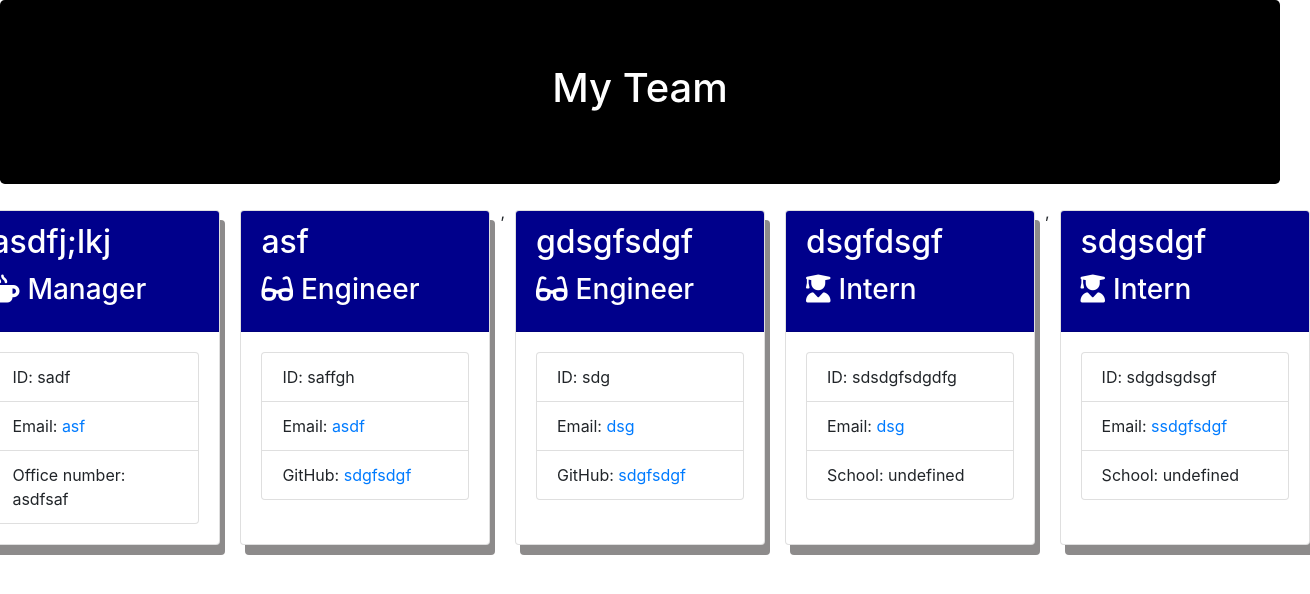
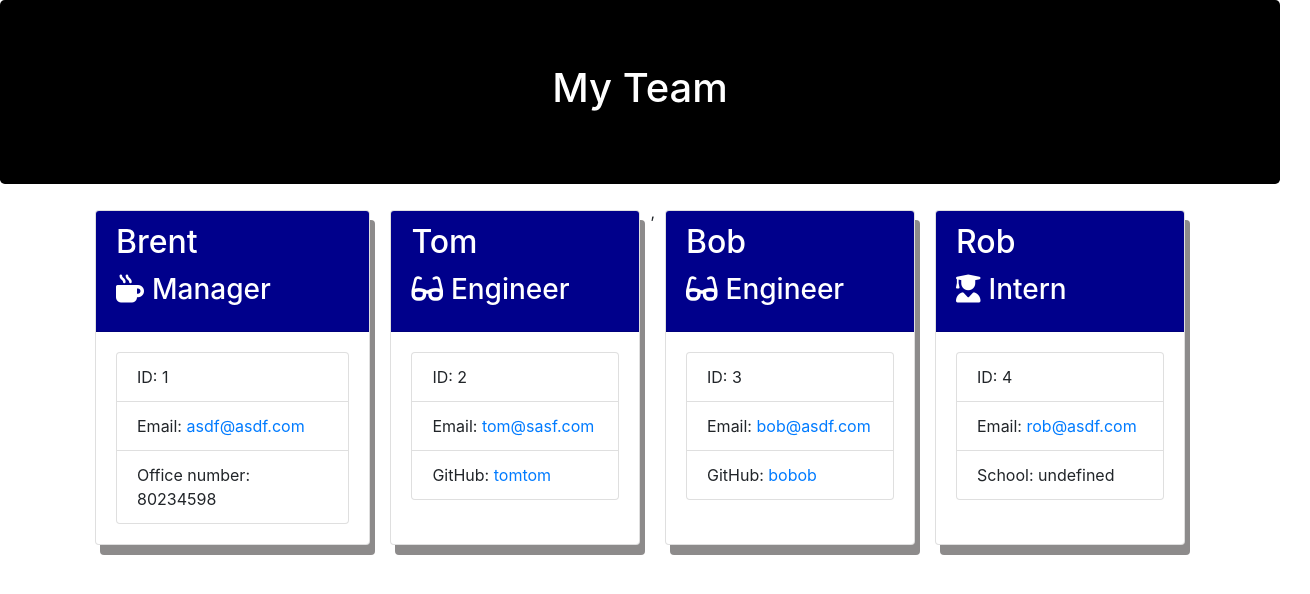
Before and after one commit to brentp24/employee-summary, a website: page Develop/output/team.html in a window 1280 px wide. Shown: the whole page, 1310 px wide, since content can reach past the window. Drawn offline with nearby package versions, Linux system fonts and the light colour scheme.

Commit message:
finishing touches

```diff
--- a/Develop/output/team.html
+++ b/Develop/output/team.html
@@ -25,65 +25,52 @@
             <div class="team-area col-12 d-flex justify-content-center">
                 <div class="card employee-card">
     <div class="card-header">
-        <h2 class="card-title">asdfj;lkj</h2>
+        <h2 class="card-title">Brent</h2>
         <h3 class="card-title"><i class="fas fa-mug-hot mr-2"></i>Manager</h3>
     </div>
     <div class="card-body">
         <ul class="list-group">
-            <li class="list-group-item">ID: sadf</li>
-            <li class="list-group-item">Email: <a href="mailto:asf">asf</a></li>
-            <li class="list-group-item">Office number: asdfsaf</li>
+            <li class="list-group-item">ID: 1</li>
+            <li class="list-group-item">Email: <a href="mailto:asdf@asdf.com">asdf@asdf.com</a></li>
+            <li class="list-group-item">Office number: 80234598</li>
         </ul>
     </div>
 </div>
 <div class="card employee-card">
     <div class="card-header">
-        <h2 class="card-title">asf</h2>
+        <h2 class="card-title">Tom</h2>
         <h3 class="card-title"><i class="fas fa-glasses mr-2"></i>Engineer</h3>
     </div>
     <div class="card-body">
         <ul class="list-group">
-            <li class="list-group-item">ID: saffgh</li>
-            <li class="list-group-item">Email: <a href="mailto:asdf">asdf</a></li>
-            <li class="list-group-item">GitHub: <a href="https://github.com/sdgfsdgf" target="_blank" rel="noopener noreferrer">sdgfsdgf</a></li>
+            <li class="list-group-item">ID: 2</li>
+            <li class="list-group-item">Email: <a href="mailto:tom@sasf.com">tom@sasf.com</a></li>
+            <li class="list-group-item">GitHub: <a href="https://github.com/tomtom" target="_blank" rel="noopener noreferrer">tomtom</a></li>
         </ul>
     </div>
 </div>
 ,<div class="card employee-card">
     <div class="card-header">
-        <h2 class="card-title">gdsgfsdgf</h2>
+        <h2 class="card-title">Bob</h2>
         <h3 class="card-title"><i class="fas fa-glasses mr-2"></i>Engineer</h3>
     </div>
     <div class="card-body">
         <ul class="list-group">
-            <li class="list-group-item">ID: sdg</li>
-            <li class="list-group-item">Email: <a href="mailto:dsg">dsg</a></li>
-            <li class="list-group-item">GitHub: <a href="https://github.com/sdgfsdgf" target="_blank" rel="noopener noreferrer">sdgfsdgf</a></li>
+            <li class="list-group-item">ID: 3</li>
+            <li class="list-group-item">Email: <a href="mailto:bob@asdf.com">bob@asdf.com</a></li>
+            <li class="list-group-item">GitHub: <a href="https://github.com/bobob" target="_blank" rel="noopener noreferrer">bobob</a></li>
         </ul>
     </div>
 </div>
 <div class="card employee-card">
     <div class="card-header">
-        <h2 class="card-title">dsgfdsgf</h2>
+        <h2 class="card-title">Rob</h2>
         <h3 class="card-title"><i class="fas fa-user-graduate mr-2"></i>Intern</h3>
     </div>
     <div class="card-body">
         <ul class="list-group">
-            <li class="list-group-item">ID: sdsdgfsdgdfg</li>
-            <li class="list-group-item">Email: <a href="mailto:dsg">dsg</a></li>
-            <li class="list-group-item">School: undefined</li>
-        </ul>
-    </div>
-</div>
-,<div class="card employee-card">
-    <div class="card-header">
-        <h2 class="card-title">sdgsdgf</h2>
-        <h3 class="card-title"><i class="fas fa-user-graduate mr-2"></i>Intern</h3>
-    </div>
-    <div class="card-body">
-        <ul class="list-group">
-            <li class="list-group-item">ID: sdgdsgdsgf</li>
-            <li class="list-group-item">Email: <a href="mailto:ssdgfsdgf">ssdgfsdgf</a></li>
+            <li class="list-group-item">ID: 4</li>
+            <li class="list-group-item">Email: <a href="mailto:rob@asdf.com">rob@asdf.com</a></li>
             <li class="list-group-item">School: undefined</li>
         </ul>
     </div>
```
Also changed, not shown: Assets/employee-summary.jpg (added), README.md.
